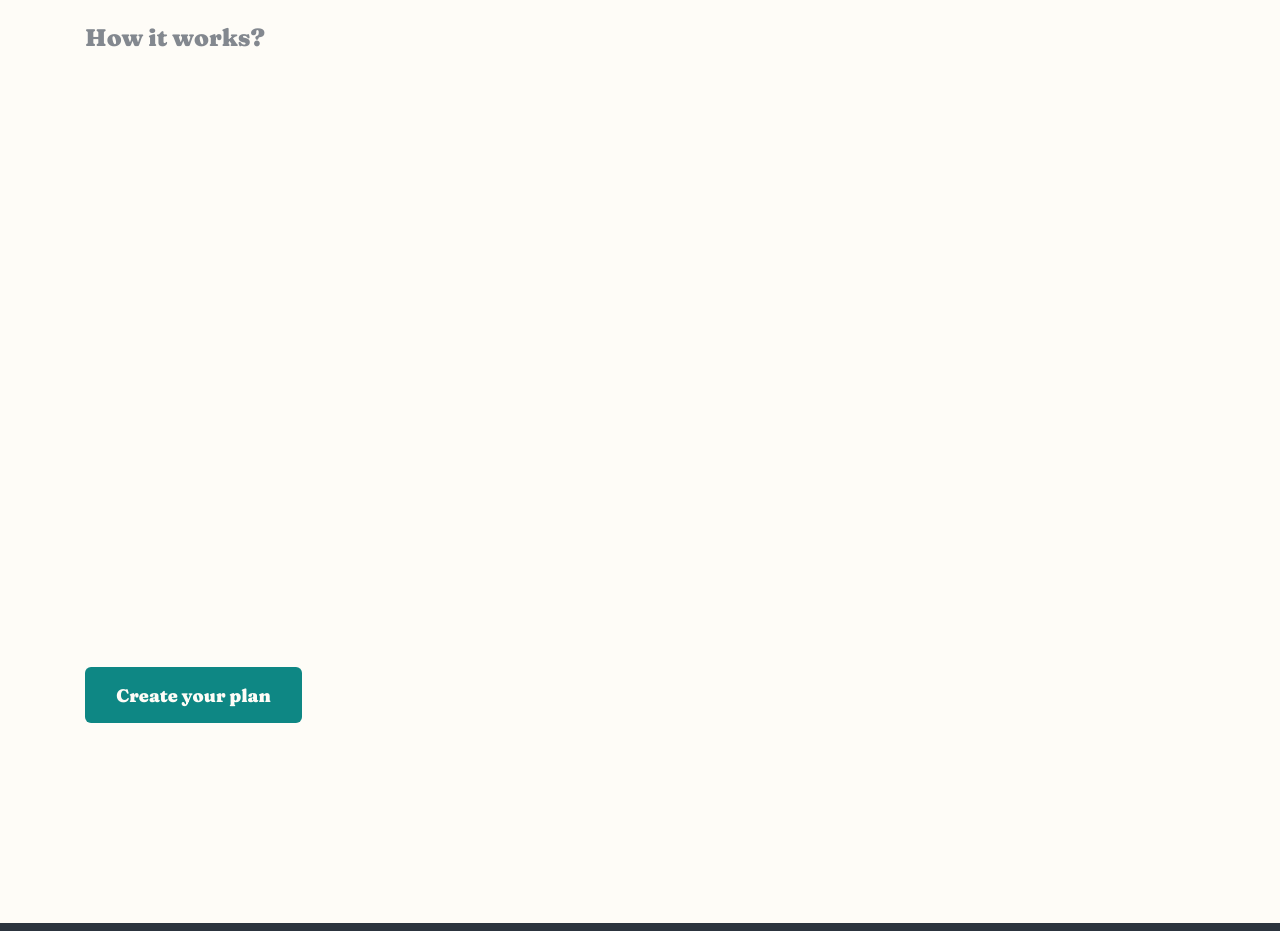
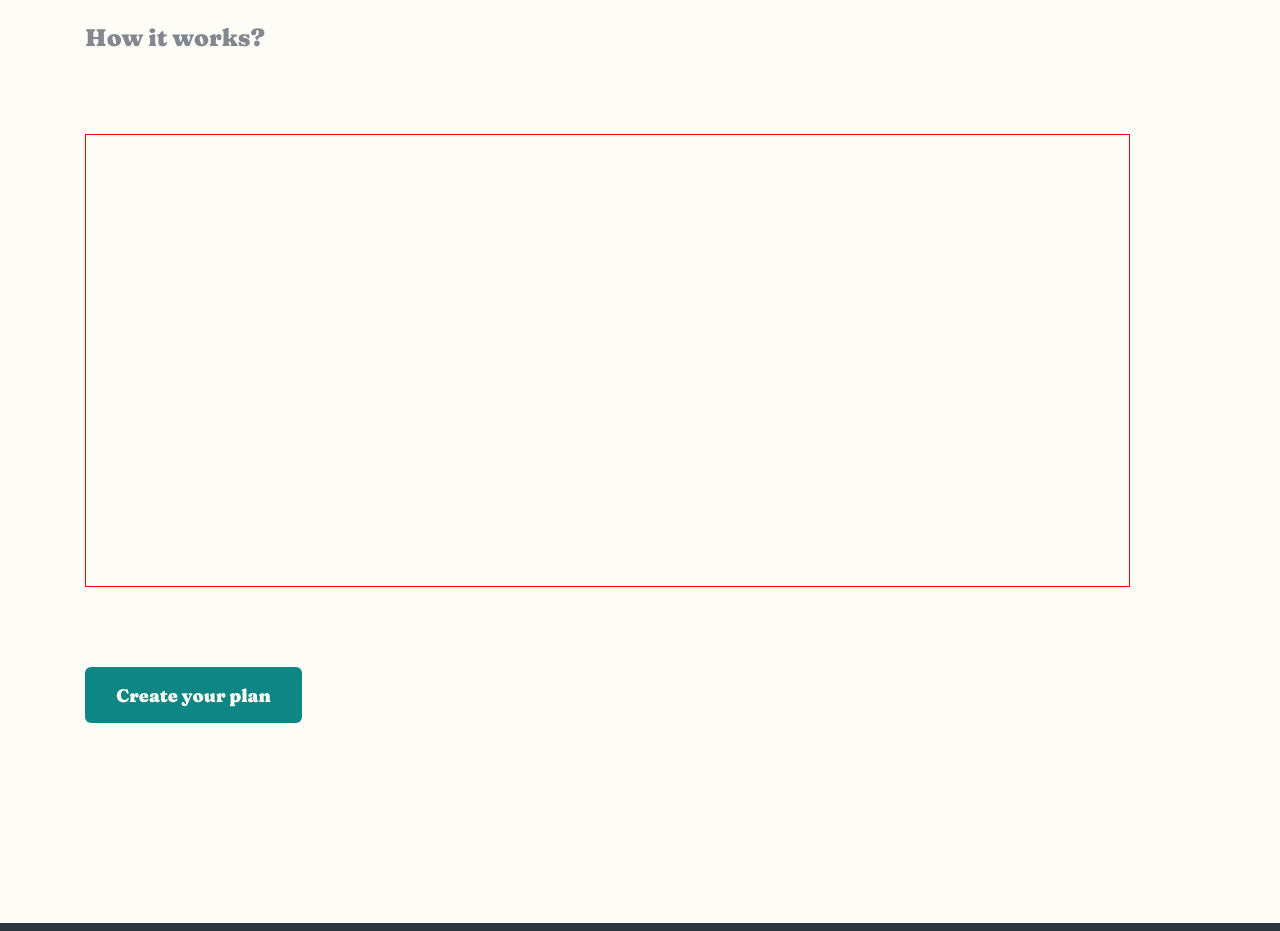
Before and after one commit to danielopq/Coffeeroasters, a React (Vite) app: page / in a window 1280 px wide. Shown: the part 2480-3411 px from the top of the page. Built offline with nearby package versions, Linux system fonts and the light colour scheme.

Commit message:
PlanSteps.tsx - created

```diff
--- a/src/components/home/Home.tsx
+++ b/src/components/home/Home.tsx
@@ -4,6 +4,7 @@ import HomeHeader from './homeHeader/HomeHeader';
 import MainButton from '../shared/mainButton/MainButton';
 import HomeCollection from './homeColletion/HomeCollection';
 import HomeWhyChooseUs from './homeWhyChooseUs/HomeWhyChooseUs';
+import PlanSteps from '../shared/planSteps/PlanSteps';
 
 const Home: React.FC = () => {
     return (
@@ -12,7 +13,7 @@ const Home: React.FC = () => {
             <HomeCollection/>
             <HomeWhyChooseUs/>
             <h4>How it works?</h4>
-            <div className='planSteps'></div>
+            <PlanSteps/>
             <MainButton enable={true} value={'Create your plan'}/>
             <Footer />
         </main>
--- a/src/components/home/home.css
+++ b/src/components/home/home.css
@@ -1,13 +1,11 @@
-.planSteps {
-    width: 1045px;
-    height: 453px;
-    margin: 80px 0px 0px 85px;
+#home>h4 {
+    margin: 200px 0px 0px 85px;
+    color: var(--grey);
     align-self: flex-start;
 }
 
-#home>h4 {
-    margin: 200px 0px 0px 85px;
-    color: var(--grey);
+#home div[class='planSteps'] {
+    margin: 80px 0px 0px 85px;
     align-self: flex-start;
 }
 
--- /dev/null
+++ b/src/components/shared/planSteps/PlanSteps.tsx
@@ -0,0 +1,8 @@
+import './planSteps.css';
+
+const PlanSteps = () => {
+    return (
+        <div className='planSteps'></div>
+    )
+}
+export default PlanSteps;
--- /dev/null
+++ b/src/components/shared/planSteps/planSteps.css
@@ -0,0 +1,5 @@
+.planSteps {
+    width: 1045px;
+    height: 453px;
+    border: solid 1px red;
+}
```
